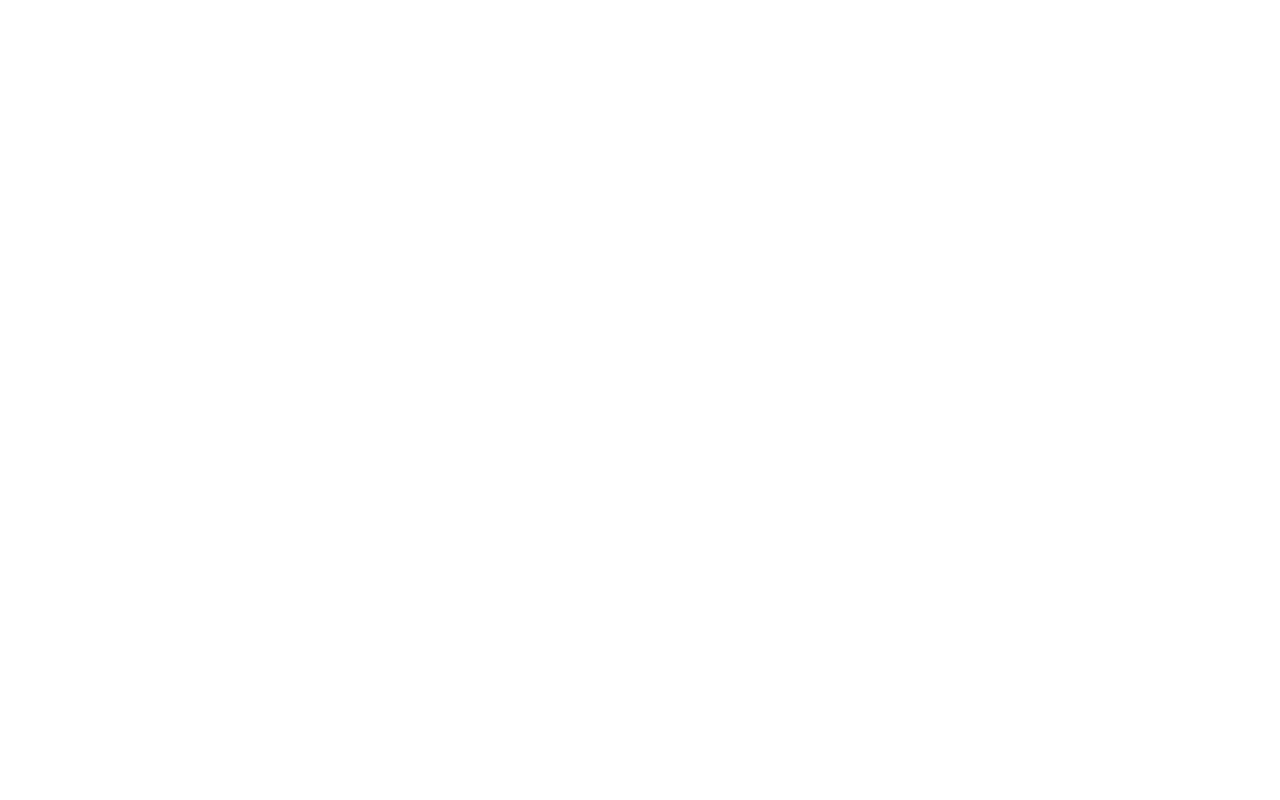
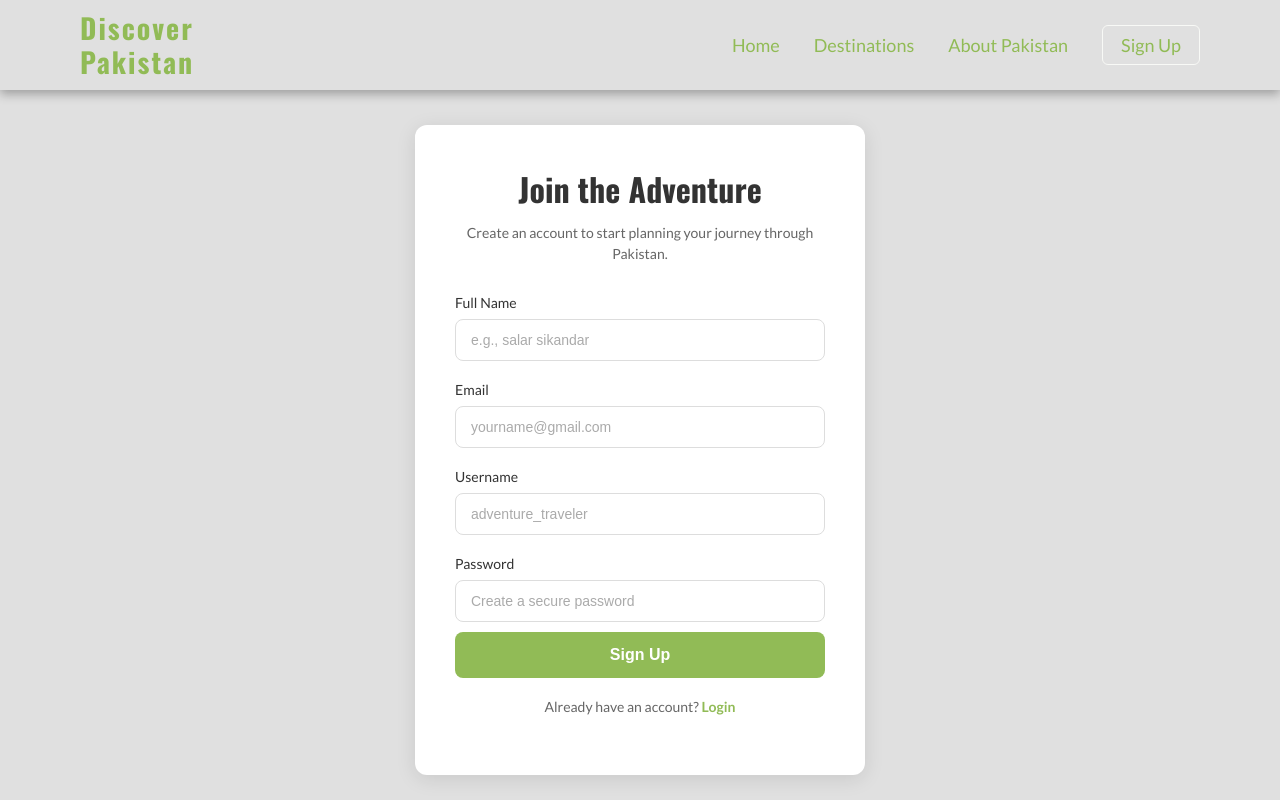
Before and after one commit to adanfatimaa/fyp-discover-pakistan, a plain HTML site: page Frontend/signup.html in a window 1280 px wide. Drawn offline with nearby package versions, Linux system fonts and the light colour scheme.

Commit message:
SighnUp page frontend completed

```diff
--- a/Frontend/signup.css
+++ b/Frontend/signup.css
@@ -0,0 +1,143 @@
+* {
+    margin: 0;
+    padding: 0;
+    box-sizing: border-box;
+}
+
+body {
+    font-family: 'lato' ,sans-serif;
+    background-color: #e0e0e0;
+    display: flex;
+    justify-content: center;
+    align-items: center;
+    min-height: 100vh;
+    padding: 20px;
+}
+
+.signup-container {
+    background-color: #fff;
+    border-radius: 12px;
+    box-shadow: 0 4px 20px rgba(0, 0, 0, 0.1);
+    padding: 40px;
+    max-width: 450px;
+    width: 100%;
+    margin-top: 100px;
+}
+
+.signup-header {
+    text-align: center;
+    margin-bottom: 30px;
+}
+
+.signup-header h1 {
+    font-size: 32px;
+    color: #333;
+    margin-bottom: 10px;
+    font-family: 'oswald' , sans-serif;
+}
+
+.signup-header p {
+    color: #666;
+    font-size: 14px;
+    line-height: 1.5;
+}
+
+.form-group {
+    margin-bottom: 20px;
+}
+
+.form-group label {
+    display: block;
+    margin-bottom: 8px;
+    color: #333;
+    font-size: 14px;
+    font-weight: 500;
+}
+
+.form-group input {
+    width: 100%;
+    padding: 12px 15px;
+    border: 1px solid #ddd;
+    border-radius: 8px;
+    font-size: 14px;
+    transition: border-color 0.3s;
+}
+
+.form-group input:focus {
+    outline: none;
+    border-color: #7fb069;
+}
+
+.form-group input::placeholder {
+    color: #aaa;
+}
+
+.password-wrapper {
+    position: relative;
+}
+
+.password-wrapper input {
+    padding-right: 45px;
+}
+
+/* .toggle-password {
+    position: absolute;
+    right: 15px;
+    top: 50%;
+    transform: translateY(-50%);
+    cursor: pointer;
+    color: #7fb069;
+    font-size: 18px;
+} */
+
+.error-message {
+    color: #e74c3c;
+    font-size: 12px;
+    margin-top: 5px;
+    display: none;
+}
+
+.signup-btn {
+    width: 100%;
+    padding: 14px;
+    background-color: #91bb56;
+    color: white;
+    border: none;
+    border-radius: 8px;
+    font-size: 16px;
+    font-weight: 600;
+    cursor: pointer;
+    transition: background-color 0.3s;
+    margin-top: 10px;
+}
+
+.signup-btn:hover {
+    background-color: #26452d;
+}
+
+.login-link {
+    text-align: center;
+    margin-top: 20px;
+    color: #666;
+    font-size: 14px;
+}
+
+.login-link a {
+    color: #91bb56;
+    text-decoration: none;
+    font-weight: 600;
+}
+
+.login-link a:hover {
+    text-decoration: underline;
+}
+
+@media (max-width: 480px) {
+    .signup-container {
+        padding: 30px 20px;
+    }
+
+    .signup-header h1 {
+        font-size: 26px;
+    }
+}
--- a/Frontend/signup.html
+++ b/Frontend/signup.html
@@ -0,0 +1,93 @@
+<!DOCTYPE html>
+<html lang="en">
+<head>
+    <meta charset="UTF-8">
+    <meta name="viewport" content="width=device-width, initial-scale=1.0">
+    <title>Sign Up - PakTravel Guide</title>
+     <!-- google fonts -->
+    <link rel="preconnect" href="https://fonts.googleapis.com" />
+    <link rel="preconnect" href="https://fonts.gstatic.com" crossorigin />
+    <link
+      href="https://fonts.googleapis.com/css2?family=Lato:ital,wght@0,100;0,300;0,400;0,700;0,900;1,100;1,300;1,400;1,700;1,900&family=Oswald:wght@200..700&display=swap"
+      rel="stylesheet"
+    />
+    <!-- font awesome -->
+    <link
+      rel="stylesheet"
+      href="https://cdnjs.cloudflare.com/ajax/libs/font-awesome/6.5.1/css/all.min.css"
+    />
+    <link rel="stylesheet" href="signup.css">
+    <link rel="stylesheet" href="common.css" />
+</head>
+<body>
+    <!-- Navigation Bar -->
+
+    <nav class="navbar" id="navbar">
+      <div class="logo">Discover<br />Pakistan</div>
+      <!-- hamburger menu for smaller screens -->
+      <div class="hamburger">
+        <span></span>
+        <span></span>
+        <span></span>
+      </div>
+      <ul class="nav-links">
+        <div class="smallscreen-search">
+            <form class="search-form1">
+                <input
+                    type="text"
+                    class="search-bar"
+                    placeholder="Search Destinations"
+                />
+
+            </form>
+        </div>
+        <li><a href="homepage.html">Home</a></li>
+<li><a href="homepage.html#destinations">Destinations</a></li>
+<li><a href="homepage.html#about">About Pakistan</a></li>
+<li><a href="signup.html">Sign Up</a></li>
+      </ul>
+    </nav>
+    <!-- sign up container -->
+    <div class="signup-container">
+        <div class="signup-header">
+            <h1>Join the Adventure</h1>
+            <p>Create an account to start planning your journey through Pakistan.</p>
+        </div>
+
+        <form id="signupForm">
+            <div class="form-group">
+                <label for="fullName">Full Name</label>
+                <input type="text" id="fullName" placeholder="e.g., salar sikandar" required>
+
+            </div>
+
+            <div class="form-group">
+                <label for="email">Email</label>
+                <input type="email" id="email" placeholder="yourname@gmail.com" required>
+                <span class="error-message" id="emailError">Please enter a valid email</span>
+            </div>
+
+            <div class="form-group">
+                <label for="username">Username</label>
+                <input type="text" id="username" placeholder="adventure_traveler" required>
+                <span class="error-message" id="usernameError">Please enter a username</span>
+            </div>
+
+            <div class="form-group">
+                <label for="password">Password</label>
+                <div class="password-wrapper">
+                    <input type="password" id="password" placeholder="Create a secure password" required>
+                <span class="error-message" id="passwordError">Password must be at least 6 characters</span>
+            </div>
+
+            <button type="submit" class="signup-btn">Sign Up</button>
+        </form>
+
+        <div class="login-link">
+            Already have an account? <a href="login.html">Login</a>
+        </div>
+    </div>
+
+    <script src="signup.js"></script>
+</body>
+</html>
--- a/Frontend/signup.js
+++ b/Frontend/signup.js
@@ -0,0 +1,54 @@
+
+document.getElementById('signupForm').addEventListener('submit', function(e) {
+    e.preventDefault();
+
+    // Get form values
+    const fullName = document.getElementById('fullName').value.trim();
+    const email = document.getElementById('email').value.trim();
+    const username = document.getElementById('username').value.trim();
+    const password = document.getElementById('password').value;
+
+    // Reset error messages
+    document.querySelectorAll('.error-message').forEach(error => {
+        error.style.display = 'none';
+    });
+
+    let isValid = true;
+
+    // Validate full name
+    if (fullName === '') {
+        document.getElementById('nameError').style.display = 'block';
+        isValid = false;
+    }
+
+    // Validate email
+    const emailPattern = /^[^\s@]+@[^\s@]+\.[^\s@]+$/;
+    if (!emailPattern.test(email)) {
+        document.getElementById('emailError').style.display = 'block';
+        isValid = false;
+    }
+
+    // Validate username
+    if (username === '') {
+        document.getElementById('usernameError').style.display = 'block';
+        isValid = false;
+    }
+
+    // Validate password
+    if (password.length < 6) {
+        document.getElementById('passwordError').style.display = 'block';
+        isValid = false;
+    }
+
+    // If all validations pass
+    if (isValid) {
+        alert('Signup successful! (This will connect to backend later)');
+        console.log({
+            fullName: fullName,
+            email: email,
+            username: username,
+            password: password
+        });
+        // Here add code to send data to backend
+    }
+});
```
Also changed, not shown: Frontend/homepage.html (+1 -1 lines), Frontend/homepage.js (line endings or trailing spaces).
